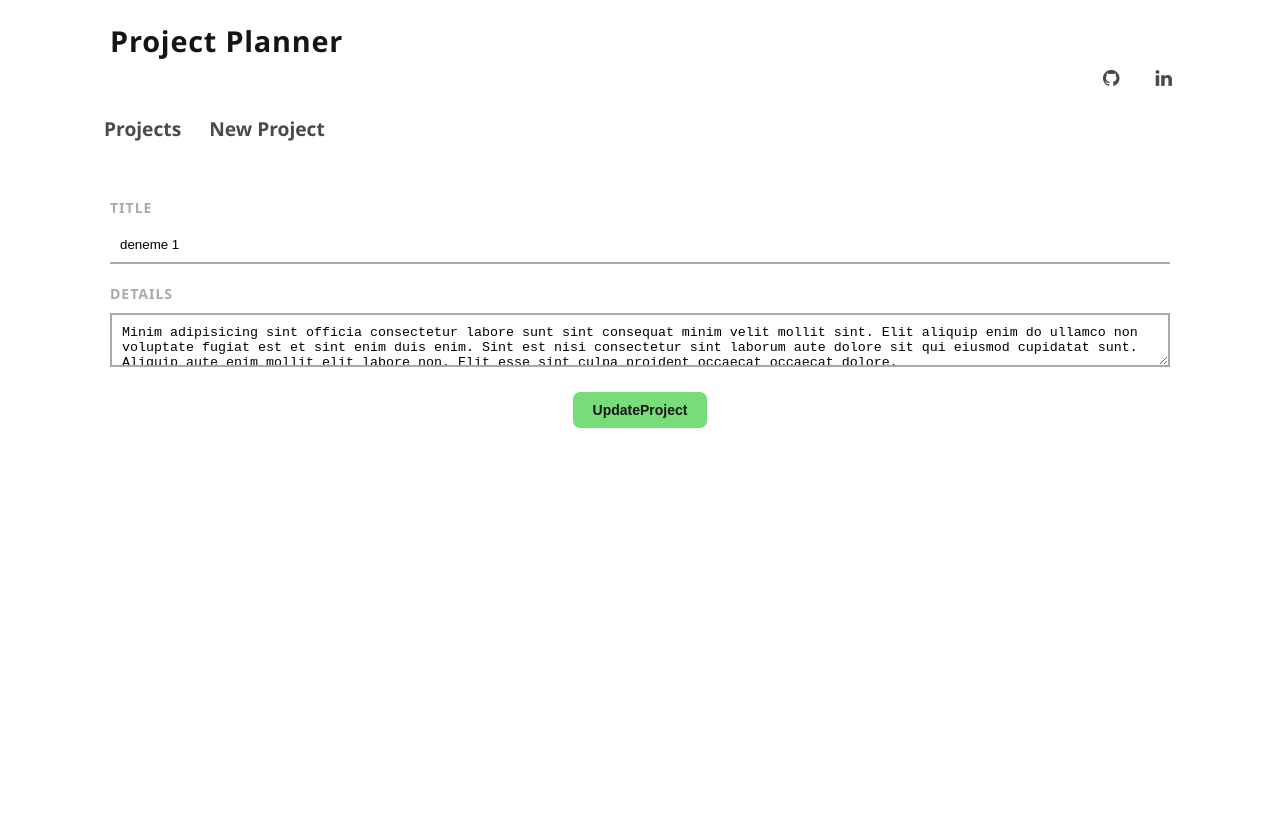
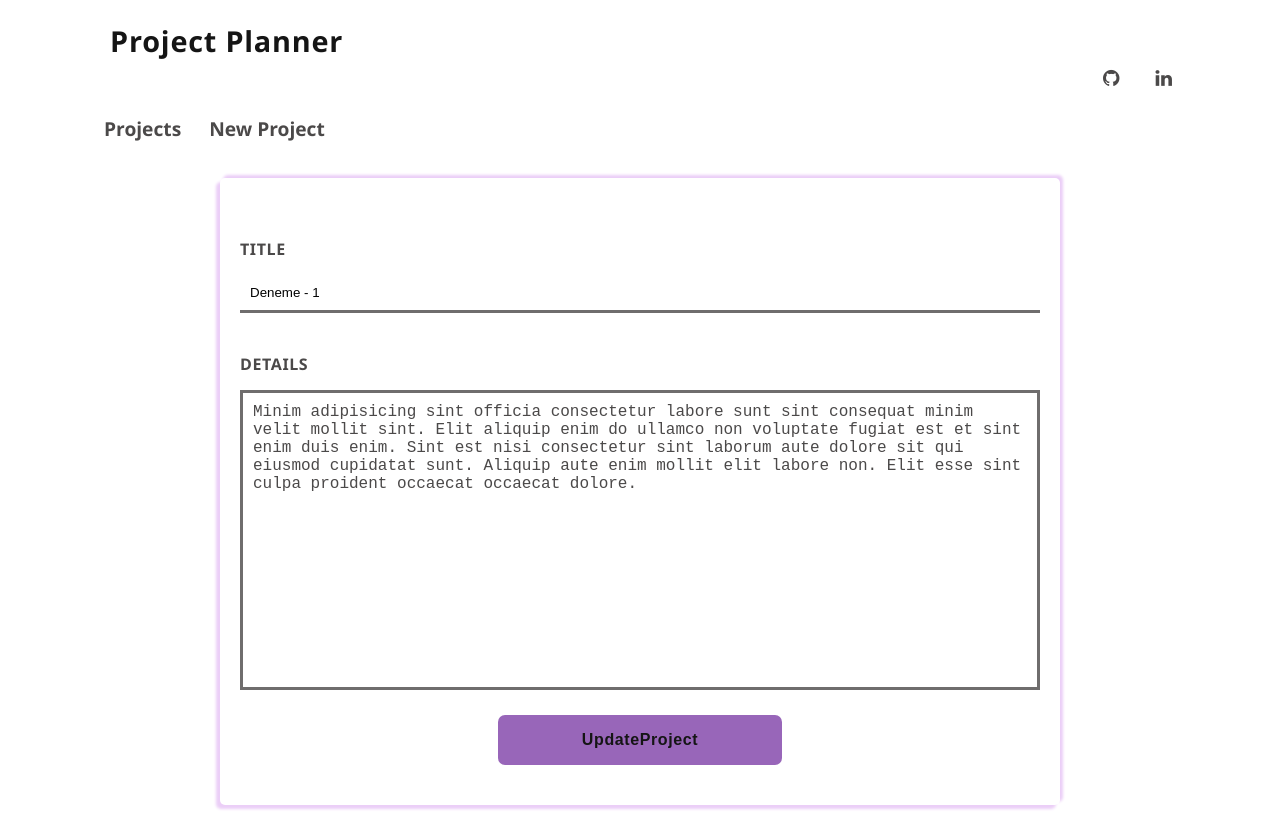
Before and after one commit to banuaggun/project-planner, a Vue app: page /projects/1 in a window 1280 px wide. Before the commit the page ends 800 px from the top, so only its background shows below. Built offline with nearby package versions, Linux system fonts and the light colour scheme; data requests are answered from the project's data file.

Commit message:
Edit Project Component Style Created

```diff
--- a/data/db.json
+++ b/data/db.json
@@ -2,7 +2,7 @@
   "projects": [
     {
       "id": 1,
-      "title": "deneme 1",
+      "title": "Deneme - 1",
       "details": "Minim adipisicing sint officia consectetur labore sunt sint consequat minim velit mollit sint. Elit aliquip enim do ullamco non voluptate fugiat est et sint enim duis enim. Sint est nisi consectetur sint laborum aute dolore sit qui eiusmod cupidatat sunt. Aliquip aute enim mollit elit labore non. Elit esse sint culpa proident occaecat occaecat dolore.",
       "complete": true
     },
--- a/src/views/AddProject.vue
+++ b/src/views/AddProject.vue
@@ -91,6 +91,7 @@ form button{
   border-radius:7px;
   font-size:1rem;
   font-weight:600;
+  cursor:pointer;
 }
 
 @media (max-width:1100px){
--- a/src/views/EditProject.vue
+++ b/src/views/EditProject.vue
@@ -1,4 +1,5 @@
 <template>
+  <div class="edit-project">
     <form @submit.prevent="handleEdit">
         <label>Title</label>
         <input type="text" v-model="title" required />
@@ -6,6 +7,7 @@
         <textarea v-model="details" required></textarea>
         <button>UpdateProject</button>
     </form>
+  </div>
 </template>
 <script>
 export default {
@@ -42,44 +44,71 @@ export default {
 };
 </script>
 <style>
-
-form{
-  background:#fff;
+.edit-project{
+  width:100%;
+  display:flex;
+  justify-content:center;
+  align-content:center;
+}
+.edit-project form{
+  background-color:#fff;
   padding:20px;
-  border-radius:10px;
+  border-radius:5px;
+  box-shadow: 3px -3px 3px rgba(235, 206, 247, 1), -4px 4px 3px rgba(235, 206, 247, 1);
+  max-width:800px;
+  width:100%;
+  margin:20px auto;
 }
 label{
   display:block;
-  color:darkgray;
+  color:#4b4949;
   text-transform:uppercase;
-  font-size:14px;
+  font-size:1rem;
   font-weight:bold;
-  letter-spacing:1px;
-  margin:20px 0 10px 0;
+  letter-spacing:0.6px;
+  margin:40px 0 15px 0;
 }
 input{
   padding:10px;
   border:0;
-  border-bottom:2px solid darkgray;
+  border-bottom:3px solid rgba(75, 73, 73, 0.8);
   box-sizing:border-box;
   width:100%;
   background:none;
+  outline:none;
 }
 textarea{
-  border:2px solid darkgray;
+  outline:none;
+  border:3px solid rgba(75, 73, 73, 0.8);
   padding: 10px;
   width:100%;
+  height:300px;
   box-sizing:border-box;
+  font-size:1rem;
+  color:#4b4949;
+  resize:none;
 }
 form button{
   display:block;
-  margin:20px auto 0;
-  background:#76dd78;
+  margin:20px auto 20px;
+  background:#9866b9;
   color:#151515;
-  padding:10px 20px;
+  padding:16px 84px;
   border:0;
+  text-transform: capitalize;
+  letter-spacing:0.6px;
   border-radius:7px;
-  font-size:14px;
+  font-size:1rem;
   font-weight:600;
+  cursor:pointer;
+}
+@media (max-width:1100px){
+  .edit-project form {
+    width:100%;
+    min-width:270px;
+    padding:5px;
+    margin:20px 40px;
+    display:block;
+  }
 }
 </style>
```
